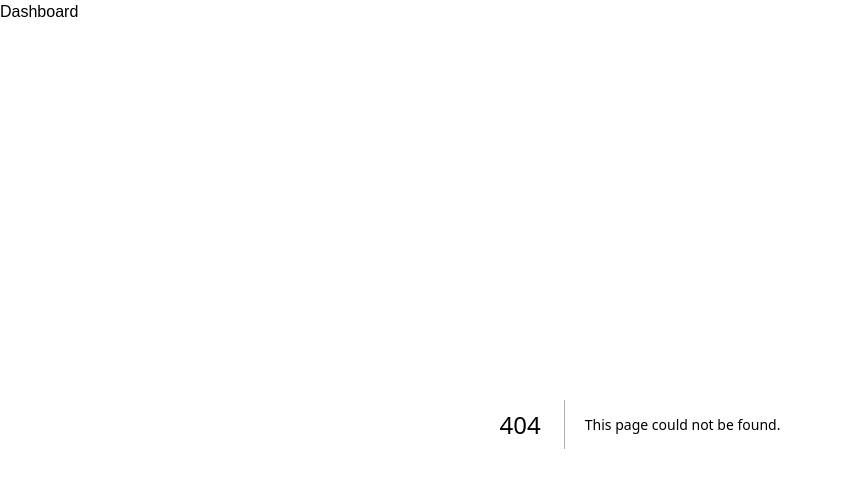
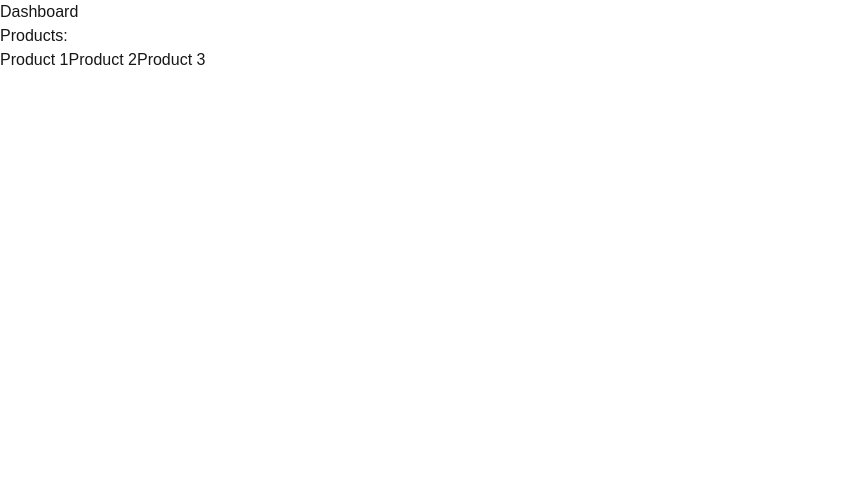
Before and after one commit to Team-Bro-buggers-C211010/NextJs-Work-Place, a Next.js app in the folder all-about-rendering/: page /products in a window 1280 px wide. Before the commit this address had no page. Shown: the top 488 px of the page, without its empty margins (0-842 px from the left). Built offline with nearby package versions, Linux system fonts and the light colour scheme.

Commit message:
dynamic page on dynamic rendering

```diff
--- /dev/null
+++ b/all-about-rendering/src/app/products/[id]/page.tsx
@@ -0,0 +1,11 @@
+export default async  function ProductPage({ params }: {params: Promise<{ id: string }>} ) {
+    const { id } = await params;
+
+    console.log(`Product page for product ID: ${id}`);
+
+    return (
+        <div>
+            <p>Details for product ID: {id}</p>
+        </div>
+    );
+}
--- /dev/null
+++ b/all-about-rendering/src/app/products/page.tsx
@@ -0,0 +1,12 @@
+import Link from "next/link";
+
+export default function Products() {
+    return (
+        <>
+            <h1>Products: </h1>
+            <Link href="/products/1">Product 1</Link>
+            <Link href="/products/2">Product 2</Link>
+            <Link href="/products/3">Product 3</Link>
+        </>
+    )
+}
```
